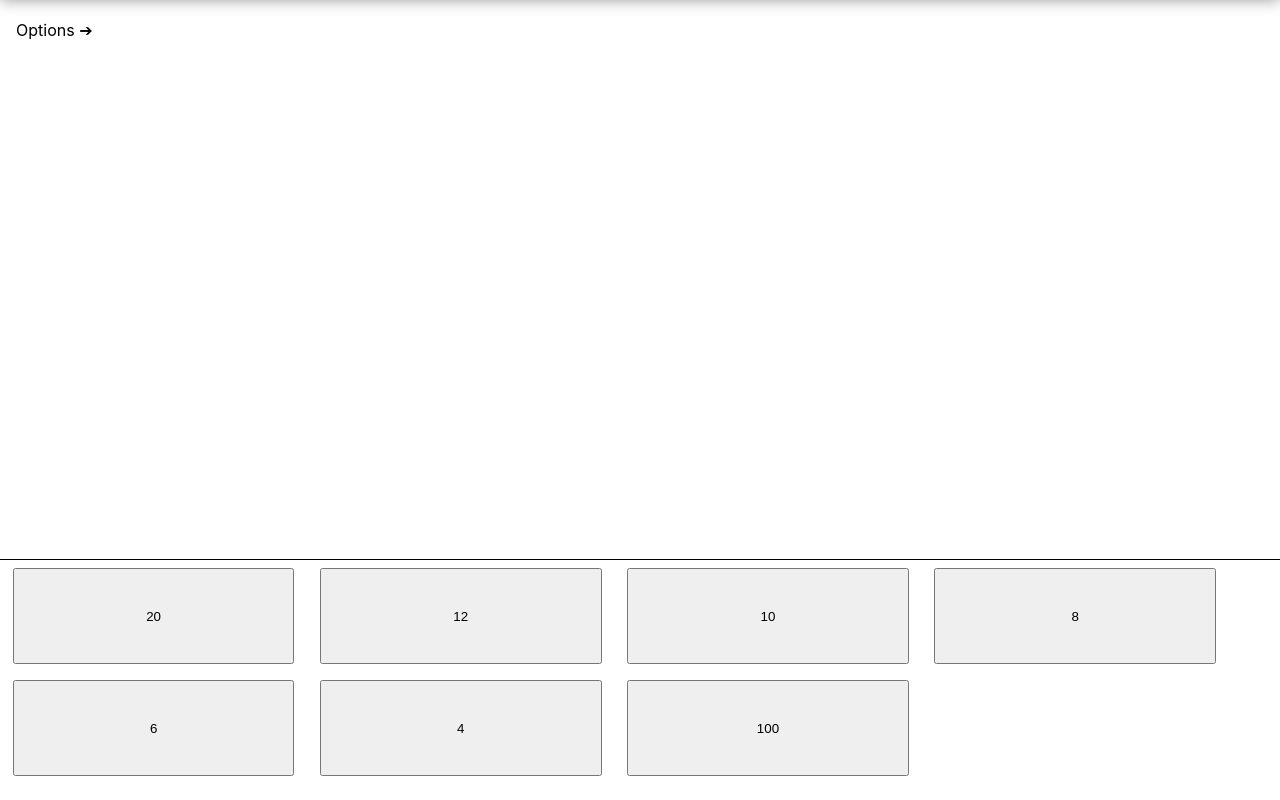
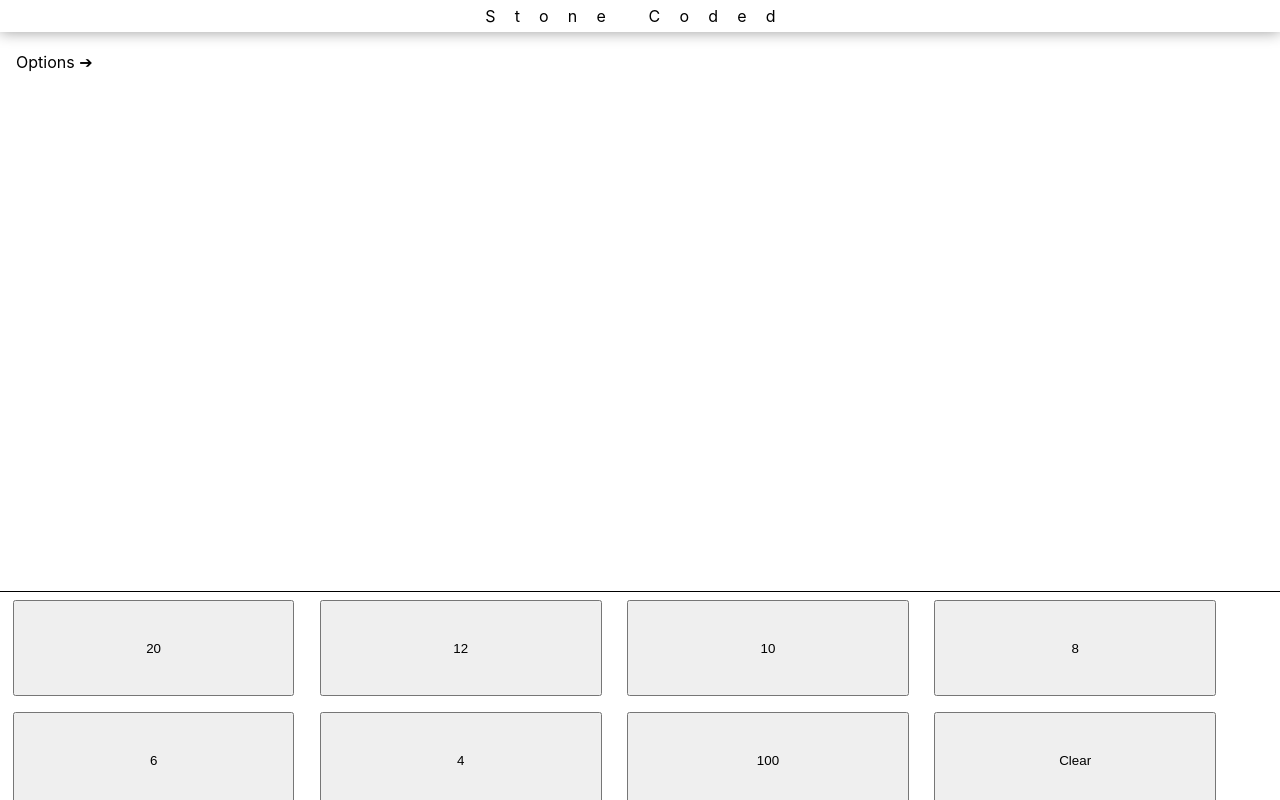
Before and after one commit to stevenrstone/stonecodests, a React app: page /pnp/dice in a window 1280 px wide. Built offline with nearby package versions, Linux system fonts and the light colour scheme; the HTML template or start-up script is replaced by a standard one.

Commit message:
Adding "clear" functionality to dice

```diff
--- a/src/components/dice/dice.css
+++ b/src/components/dice/dice.css
@@ -20,9 +20,10 @@
 
 .sc-dice__options-flyout {
   background-color: white;
+  bottom: 0;
   box-shadow: rgba(0, 0, 0, 0.4) 5px 5px 15px;
   left: 0;
-  height: calc(100vh - 2rem);
+  /* height: calc(100vh - 2rem); */
   position: absolute;
   top: 0;
   width: 75vw;
@@ -62,6 +63,8 @@
   overflow-x: scroll;
   padding: 0;
   width: 70%;
+  /* enable momentum scrolling on iOS */
+  -webkit-overflow-scrolling: touch;
 }
 
 .sc-dice__current__rolls__item,
--- a/src/routes/pnp/dice.tsx
+++ b/src/routes/pnp/dice.tsx
@@ -49,7 +49,7 @@ const defaultState: DiceState = {
 
 const reducer = (state: DiceState, action: any) => {
   switch (action.type) {
-    case "roll":
+    case "roll": {
       const { clickedDieType } = action;
       const { currentDieType, currentRolls, history, options } = state;
 
@@ -85,24 +85,48 @@ const reducer = (state: DiceState, action: any) => {
         history: newHistory
       };
       break;
-    case "option-change":
+    }
+    case "option-change": {
       const { newOptions } = action;
       return {
         ...state,
         options: newOptions
       };
       break;
-    case "show-options":
+    }
+    case "show-options": {
       return {
         ...state,
         optionsView: true
       };
       break;
-    case "hide-options":
+    }
+    case "hide-options": {
       return {
         ...state,
         optionsView: false
       };
+    }
+    case "clear": {
+      const { currentRolls, history, options } = state;
+      let newHistory = history;
+      if (currentRolls.length > 0) {
+        newHistory.push({
+          accumulate: options.accumulate.active,
+          dropHighest: options.dropHighest.active,
+          dropLowest: options.dropLowest.active,
+          rolls: currentRolls
+        });
+      }
+      newHistory = newHistory.slice(Math.max(newHistory.length - 5, 0));
+
+      return {
+        ...state,
+        currentRolls: [],
+        history: newHistory
+      };
+      break;
+    }
     default:
       return state;
       break;
@@ -116,8 +140,8 @@ const Dice = () => {
   // Keep the current rolls div scrolled to the right for new rolls
   useEffect(() => {
     const ref = scrollRef.current;
-    if (ref !== null) {
-      ref.scrollIntoView();
+    if (ref !== null && ref.parentElement !== null) {
+      ref.parentElement.scrollTo(ref.getBoundingClientRect().right, 0);
     }
   });
 
@@ -148,7 +172,7 @@ const Dice = () => {
     }
 
     return (
-      <div key={setIndex}  className="sc-dice__history-row">
+      <div key={setIndex} className="sc-dice__history-row">
         <ul className={`sc-dice__${timeframe}__rolls`}>
           {rollHistory.rolls.map((roll, index) => (
             <li
@@ -236,7 +260,10 @@ const Dice = () => {
   };
 
   const renderOptions = () => {
-    return Object.values<Option>(state.options).map((value: Option) => (
+    // Sorting this because iOS Safari reorders the list based on recently updated
+    return Object.values<Option>(state.options)
+      .sort((a: Option, b: Option) => (a.displayName > b.displayName ? 1 : -1))
+      .map((value: Option) => (
         <label key={value.displayName} className="sc-dice-option">
           <input
             type="checkbox"
@@ -293,6 +320,17 @@ const Dice = () => {
         </div>
         <div className="sc-dice__buttons" onClick={hideOptions}>
           {renderButtons()}
+          <button
+            className="sc-dice-button"
+            onClick={e => {
+              e.preventDefault();
+              dispatch({
+                type: "clear"
+              });
+            }}
+          >
+            Clear
+          </button>
         </div>
       </div>
     </>
```
Lines whose indentation alone changed are shown as unchanged.
